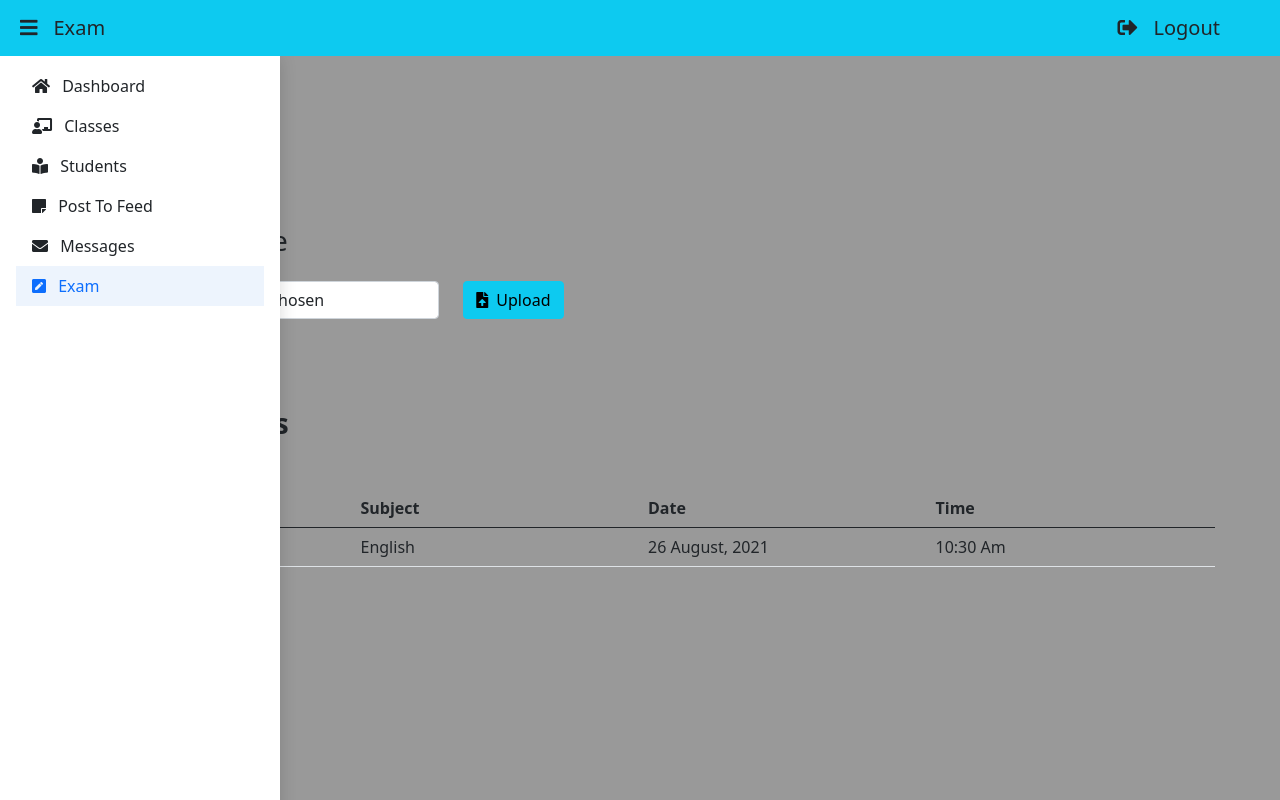
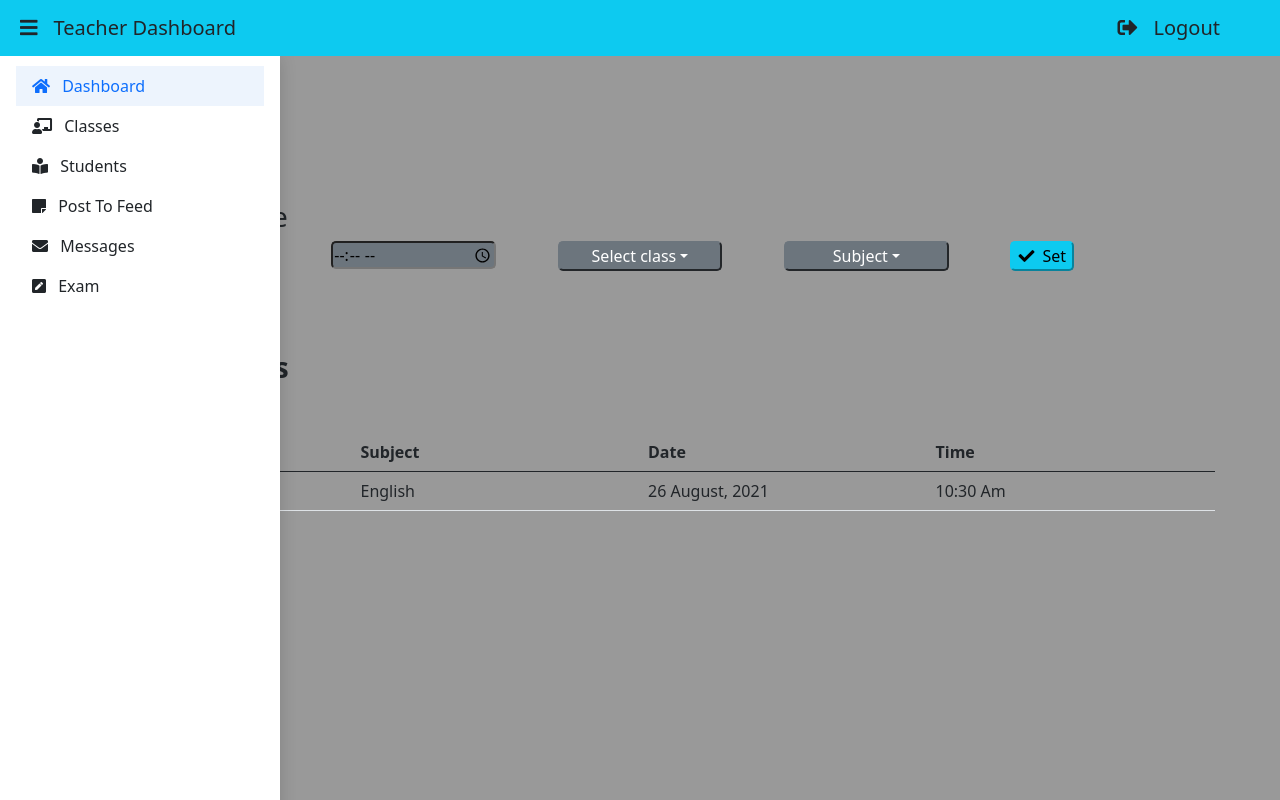
Before and after one commit to GloriousBangladesh/Online-School-Frontend-Repo, a plain HTML site: page Dashboard/Teacher/exam.html in a window 1280 px wide. Both pictures are taken after a click on the element 28 px from the left and 27 px from the top of the page. Drawn offline with nearby package versions, Linux system fonts and the light colour scheme.

Commit message:
Fixed missing exam page

```diff
--- a/Dashboard/Teacher/exam.html
+++ b/Dashboard/Teacher/exam.html
@@ -1,4 +1,6 @@
-<html lang="en"><head>
+<html lang="en">
+
+<head>
     <meta charset="UTF-8">
     <meta http-equiv="X-UA-Compatible" content="IE=edge">
     <meta name="viewport" content="width=device-width, initial-scale=1.0">
@@ -11,20 +13,25 @@
 
    <link rel="stylesheet" href="https://cdnjs.cloudflare.com/ajax/libs/font-awesome/5.9.0/css/all.min.css" integrity="sha512-q3eWabyZPc1XTCmF+8/LuE1ozpg5xxn7iO89yfSOd5/oKvyqLngoNGsx8jq92Y8eXJ/IRxQbEC+FGSYxtk2oiw==" crossorigin="anonymous" referrerpolicy="no-referrer" />
 
-    <title>Exams - {APP_NAME}</title>
+
+    <title>Document</title>
 
 </head>
+
 <body>
+
 
     <!-- navigation bar -->
     <nav class="navbar navbar-expand-md navbar-light bg-info" style=" position: fixed; width: 100%; z-index: 100; ">
         <div class="container-fluid my-auto">
             <a class="navbar-brand my-auto">
-            <p class="text-dark mb-0"><span onclick="toggleSidebar()" class="clickable ms-2 me-3"><i class="fa fa-bars" aria-hidden="true"></i></span>Exam</p>
+                <p class="text-dark mb-0"><span onclick="toggleSidebar()" class="clickable ms-2 me-3"><i
+                            class="fa fa-bars" aria-hidden="true"></i></span>Teacher Dashboard</p>
             </a>
             <div class="my-auto">
                 <div class="collapse navbar-collapse my-auto">
-            <p class="text-dark me-5 lead mb-0"><span class="clickable"><span class="me-3"><i class="fas fa-sign-out-alt" aria-hidden="true"></span></i>Logout</span></p>
+                    <p class="text-dark me-5 lead mb-0"><span class="clickable"><span class="me-3"><i
+                                    class="fas fa-sign-out-alt" aria-hidden="true"></span></i>Logout</span></p>
                 </div>
             </div>
         </div>
@@ -32,12 +39,13 @@
 
     <!-- sidenav -->
     <section style="position: fixed; z-index: 90; margin-top: 50px;">
-        <div id="sidebar" class=" flex-column flex-shrink-0 p-3 text-dark shadow" style="width: 0px; height: 100vh;opacity: 0;transition: 0.5s; display: none;    background-color: white;">
+        <div id="sidebar" class=" flex-column flex-shrink-0 p-3 text-dark shadow"
+            style="width: 0px; height: 100vh;opacity: 0;transition: 0.5s; display: none;    background-color: white;">
             <!-- <div href="/" class="d-flex align-items-center mb-3 mb-md-0 me-md-auto text-dark text-decoration-none">
         </div> -->
             <ul class="nav nav-pills flex-column mb-auto">
-            <li>
-            <a href="#" class="nav-link text-dark" aria-current="page">
+                <li class="active-list">
+                    <a href="#" class="nav-link" aria-current="page">
                         <span class="me-2"><i class="fas fa-home"></i></span>
                         <span>Dashboard</span>
                     </a>
@@ -66,15 +74,15 @@
                         <span>Messages</span>
                     </a>
                 </li>
-            <li class="sidebar-item active-list">
-            <a href="#" class="nav-link">
+                <li class="sidebar-item">
+                    <a href="#" class="nav-link text-dark">
                         <span class="me-2"><i class="fas fa-pen-square"></i></span>
                         <span>Exam</span>
                     </a>
                 </li>
                 <li id="sidebar-logout" class="sidebar-item">
                     <a href="#" class="nav-link text-dark">
-                <span class="me-2" ><i class="fas fa-sign-out-alt" aria-hidden="true"></i></span>
+                        <span class="me-2"><i class="fas fa-sign-out-alt" aria-hidden="true"></i></span>
                         <span>Logout</span>
                     </a>
                 </li>
@@ -82,39 +90,58 @@
         </div>
     </section>
 
-    <section style="padding-top: 70px !important;">
-        <div class="m-5">
+    <section>
+        <div class="p-5" style="padding-top: 70px !important;">
             <div class="pt-2 mb-4 text-center text-md-start">
                 <h3 class="fw-bold">Set up an exam</h3>
             </div>
         </div>
         <div class="container p-3  bg-light">
             <div>
-                    <h3 class="mb-4">Set date &amp; time</h3>
-                    <div class="row">
-                        <div class="col-md-4 col-10 mb-3">
+                <h3>Set date &amp; time</h3>
+                <div class="row justify-content-md-around justify-content-start">
+                    <div class=" mb-2 col-md-2 col-6">
+                        <input style="border-radius: 5px; width: 100%;" class="  bg-secondary " type="date">
+                    </div>
+                    <div class=" mb-2 col-md-2 col-6">
+                        <input style="border-radius: 5px;width: 100%;" class="   bg-secondary " type="time">
+                    </div>
+                    <div class="mb-2  col-md-2 col-6">
+                        <button style="border-radius: 5px;width: 100% !important;" class=" btn-secondary    dropdown-toggle"
+                            id="dropdownMenuButton1" data-bs-toggle="dropdown" aria-expanded="false">Select class</button>
+                        <ul class="dropdown-menu" aria-labelledby="dropdownMenuButton1">
+                            <li><a class="dropdown-item" href="#">Class 1</a></li>
+                            <li><a class="dropdown-item" href="#">Class 2</a></li>
+                            <li><a class="dropdown-item" href="#">Class 3</a></li>
+                        </ul>
+                    </div>
+                    <div class="mb-2  col-md-2 col-6">
 
-                             <input class="form-control" type="file" id="formFile" multiple="">
+                        <button style="border-radius: 5px;width: 100% !important;" class=" btn-secondary    dropdown-toggle"
+                            id="dropdownMenuButton1" data-bs-toggle="dropdown" aria-expanded="false">Subject</button>
+                        <ul class="dropdown-menu" aria-labelledby="dropdownMenuButton1">
+                            <li><a class="dropdown-item" href="#">English</a></li>
+                            <li><a class="dropdown-item" href="#">Math</a></li>
+                            <li><a class="dropdown-item" href="#">Bangla</a></li>
+                        </ul>
 
                     </div>
-                        <!-- <div class="col-11">
-                            <p></p>
-                        </div> -->
                     <div class="col-md-2 col-6 ">
-                            <button class=" btn btn-info"><span class="me-2 "><i class=" fas fa-file-upload"></i></span><span>Upload</span> </button>
+                        <button style="border-radius: 5px;" class=" btn-info"><span class="me-2 "><i
+                                    class="fas  fa-check"></i></span><span>Set</span> </button>
                     </div>
                 </div>
             </div>
         </div>
 
-            <div class="justify-content-center" >
+        <div class="justify-content-center">
             <div class="m-5">
                 <div class="pt-2 mb-4 text-center text-md-start">
                     <h3 class="fw-bold">Upcoming exams</h3>
                 </div>
             </div>
 
-                <div class="row justify-content-center table-responsive mx-3">
+            <div class="row justify-content-center   table-responsive mx-3">
                 <table style="margin: 0 auto; max-width: 1150px;" class="table col-10">
                     <thead>
                         <tr class="d-flex">
@@ -122,10 +149,13 @@
                             <th scope="col" class="col-5 col-md-3">Subject</th>
                             <th scope="col" class="col-9 col-md-3">Date</th>
                             <th scope="col" class="col-4 col-md-3">Time</th>
+
+
+
                         </tr>
                     </thead>
                     <tbody>
-                        <tr class="d-flex" >
+                        <tr class="d-flex">
                             <td class="col-3 col-md-3">Class 1</td>
                             <td class="col-5 col-md-3">English</td>
                             <td class="col-9 col-md-3">26 August, 2021 </td>
@@ -134,12 +164,13 @@
                     </tbody>
                 </table>
             </div>
+
         </div>
     </section>
 
 
+    <script src="js/sidebar.js"></script>
 
-    <script src="https://cdn.jsdelivr.net/npm/bootstrap@5.0.2/dist/js/bootstrap.bundle.min.js" integrity="sha384-MrcW6ZMFYlzcLA8Nl+NtUVF0sA7MsXsP1UyJoMp4YLEuNSfAP+JcXn/tWtIaxVXM" crossorigin="anonymous"></script>
-    <script src="js/sidebar.js"></script>
 </body>
+
 </html>
```
Also changed, not shown: Dashboard/Authority/students.html (+39 -0 lines). Lines whose indentation alone changed are shown as unchanged.
